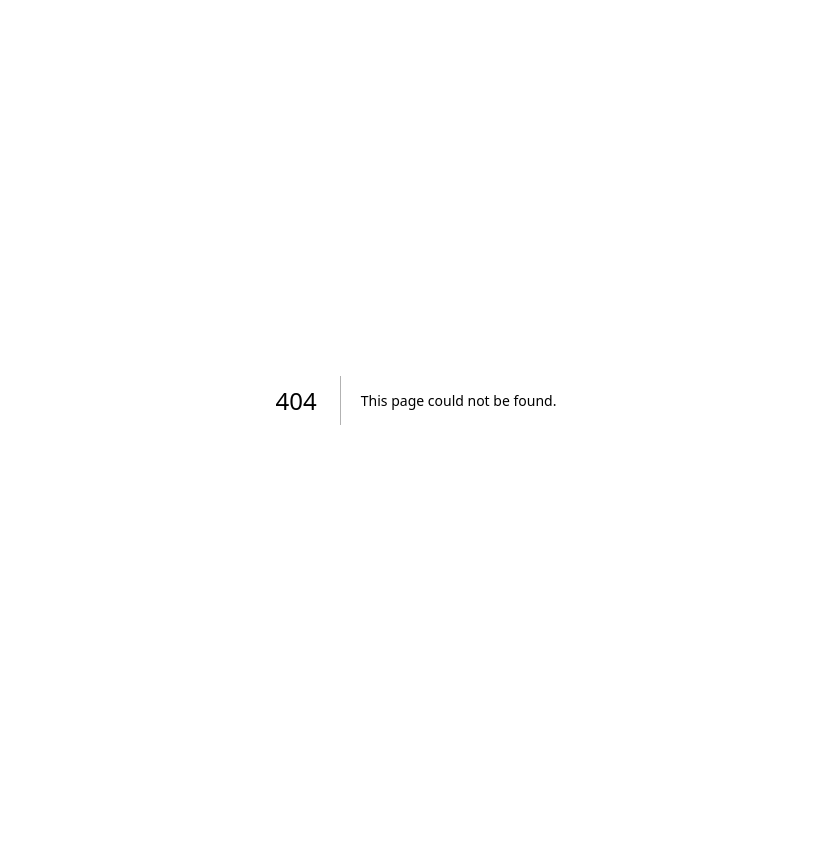
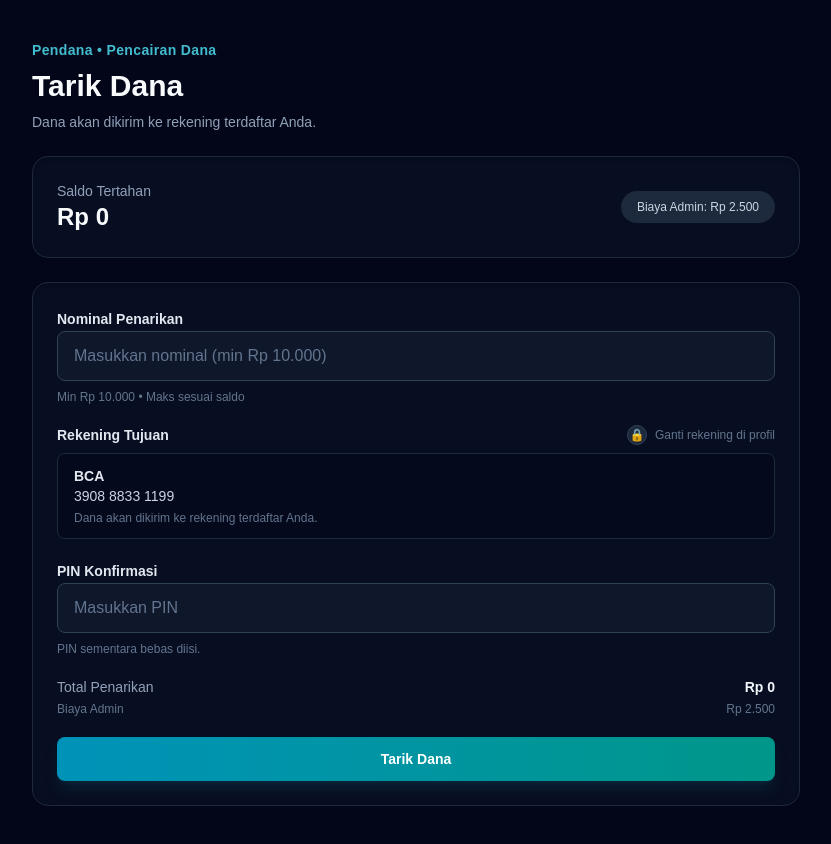
Before and after one commit to MaulRai/vessel, a Next.js app: page /pendana/pencairan-dana in a window 1280 px wide. Before the commit this address had no page. Shown: the whole page, without its empty margins (224-1055 px from the left). Before the commit the page ends 800 px from the top, so only its background shows below. Built offline with nearby package versions, Linux system fonts and the light colour scheme.

Commit message:
FE-14 add Pencairan Dana page with withdrawal functionality

```diff
--- a/app/page.tsx
+++ b/app/page.tsx
@@ -8,6 +8,8 @@ const navLinks = [
   { href: "/admin/dashboard-verifikasi", label: "Dashboard Verifikasi Admin" },
   { href: "/admin/verifikasi-pengajuan-profil-bisnis/pengajuan-profil-bisnis-001", label: "Detail Verifikasi Pengajuan Profil Bisnis" },
   { href: "/admin/verifikasi-pengajuan-dana/pengajuan-dana-001", label: "Detail Verifikasi Pengajuan Dana" },
+  { href: "/pendana/dashboard", label: "Dashboard Pendana" },
+  { href: "/pendana/pencairan-dana", label: "Pencairan Dana Pendana" },
 ];
 
 export default function Home() {
--- /dev/null
+++ b/app/pendana/pencairan-dana/page.tsx
@@ -0,0 +1,128 @@
+"use client";
+
+import { useMemo, useState } from "react";
+
+const numberId = new Intl.NumberFormat("id-ID");
+
+export default function PencairanDanaPage() {
+	const saldoTertahan = 0;
+	const biayaAdmin = 2500;
+	const [nominal, setNominal] = useState(0);
+	const [pin, setPin] = useState("");
+	const [snackbar, setSnackbar] = useState<string | null>(null);
+
+	const bankInfo = useMemo(
+		() => ({ bank: "BCA", rekening: "3908 8833 1199" }),
+		[]
+	);
+
+	const handleSubmit = (e: React.FormEvent) => {
+		e.preventDefault();
+
+		if (nominal < 10000) {
+			setSnackbar("Minimal penarikan Rp 10.000");
+			return;
+		}
+
+		if (nominal > saldoTertahan) {
+			setSnackbar("Uang Anda tidak mencukupi");
+			return;
+		}
+
+		// Mock success path
+		setSnackbar("Permintaan penarikan diproses");
+	};
+
+	return (
+		<div className="min-h-screen bg-slate-950 px-4 py-10 text-slate-100">
+			<div className="mx-auto flex max-w-3xl flex-col gap-6">
+				<header className="space-y-2">
+					<p className="text-sm font-semibold tracking-wide text-cyan-300/80">Pendana • Pencairan Dana</p>
+					<h1 className="text-3xl font-bold text-slate-50">Tarik Dana</h1>
+					<p className="text-sm text-slate-400">Dana akan dikirim ke rekening terdaftar Anda.</p>
+				</header>
+
+				<section className="rounded-2xl border border-slate-800 bg-slate-900/50 p-6 shadow-inner shadow-black/20">
+					<div className="flex items-center justify-between">
+						<div>
+							<p className="text-sm text-slate-400">Saldo Tertahan</p>
+							<p className="text-2xl font-bold text-slate-50">Rp {numberId.format(saldoTertahan)}</p>
+						</div>
+						<div className="rounded-full bg-slate-800 px-4 py-2 text-xs text-slate-300">
+							Biaya Admin: Rp {numberId.format(biayaAdmin)}
+						</div>
+					</div>
+				</section>
+
+				<form onSubmit={handleSubmit} className="space-y-5">
+					<div className="rounded-2xl border border-slate-800 bg-slate-900/50 p-6 shadow-inner shadow-black/20 space-y-5">
+						<div className="space-y-2">
+							<label className="text-sm font-semibold text-slate-200">Nominal Penarikan</label>
+							<input
+								type="number"
+								min={10000}
+								max={saldoTertahan}
+								value={nominal || ""}
+								onChange={(e) => setNominal(parseInt(e.target.value || "0", 10))}
+								placeholder="Masukkan nominal (min Rp 10.000)"
+								className="w-full rounded-lg border border-slate-700 bg-slate-900 px-4 py-3 text-slate-100 placeholder:text-slate-500 focus:border-cyan-500 focus:outline-none"
+							/>
+							<p className="text-xs text-slate-500">Min Rp 10.000 • Maks sesuai saldo</p>
+						</div>
+
+						<div className="space-y-2">
+							<div className="flex items-center justify-between">
+								<label className="text-sm font-semibold text-slate-200">Rekening Tujuan</label>
+								<div className="flex items-center gap-2 text-xs text-slate-500">
+									<span className="inline-flex h-5 w-5 items-center justify-center rounded-full border border-slate-700 bg-slate-800 text-slate-300">🔒</span>
+									<span>Ganti rekening di profil</span>
+								</div>
+							</div>
+							<div className="rounded-lg border border-slate-800 bg-slate-950/60 px-4 py-3 text-sm text-slate-200">
+								<p className="font-semibold">{bankInfo.bank}</p>
+								<p className="text-slate-300">{bankInfo.rekening}</p>
+								<p className="text-xs text-slate-500 mt-1">Dana akan dikirim ke rekening terdaftar Anda.</p>
+							</div>
+						</div>
+
+						<div className="space-y-2">
+							<label className="text-sm font-semibold text-slate-200">PIN Konfirmasi</label>
+							<input
+								type="password"
+								value={pin}
+								onChange={(e) => setPin(e.target.value)}
+								placeholder="Masukkan PIN"
+								className="w-full rounded-lg border border-slate-700 bg-slate-900 px-4 py-3 text-slate-100 placeholder:text-slate-500 focus:border-cyan-500 focus:outline-none"
+							/>
+							<p className="text-xs text-slate-500">PIN sementara bebas diisi.</p>
+						</div>
+
+						<div className="space-y-1 text-sm text-slate-400">
+							<div className="flex items-center justify-between">
+								<span>Total Penarikan</span>
+								<span className="font-semibold text-slate-100">Rp {numberId.format(Math.max(nominal - biayaAdmin, 0))}</span>
+							</div>
+							<div className="flex items-center justify-between text-xs text-slate-500">
+								<span>Biaya Admin</span>
+								<span>Rp {numberId.format(biayaAdmin)}</span>
+							</div>
+						</div>
+
+						<button
+							type="submit"
+							className="w-full rounded-lg bg-gradient-to-r from-cyan-600 to-teal-600 px-4 py-3 text-sm font-semibold text-white shadow-lg shadow-cyan-900/30 transition hover:from-cyan-500 hover:to-teal-500"
+						>
+							Tarik Dana
+						</button>
+					</div>
+				</form>
+
+				{snackbar && (
+					<div className="fixed bottom-6 right-6 rounded-lg bg-slate-900 border border-slate-700 px-4 py-3 text-sm text-slate-100 shadow-xl shadow-black/40">
+						{snackbar}
+					</div>
+				)}
+			</div>
+		</div>
+	);
+}
```
